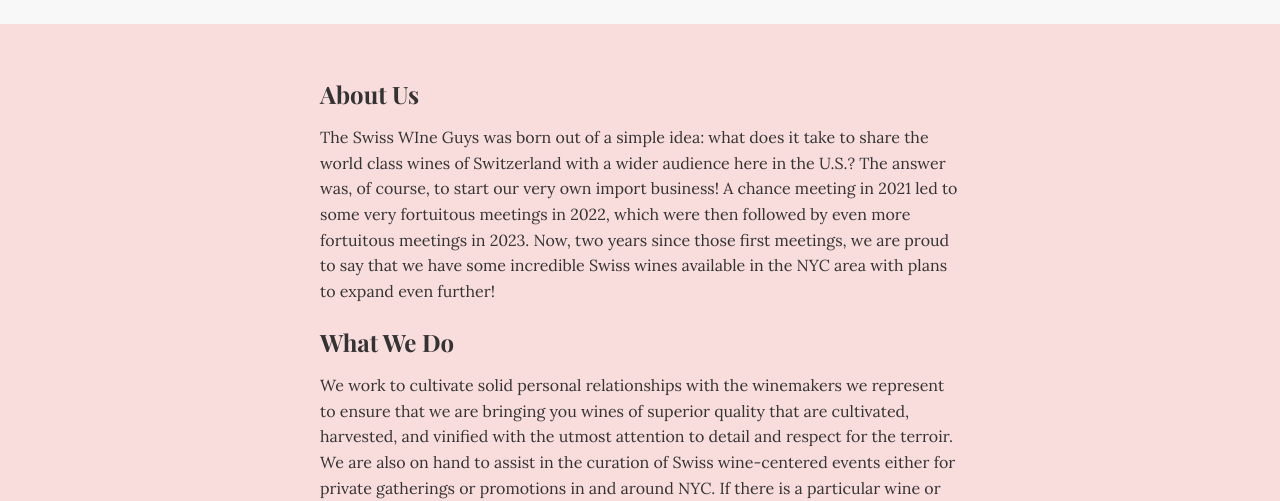
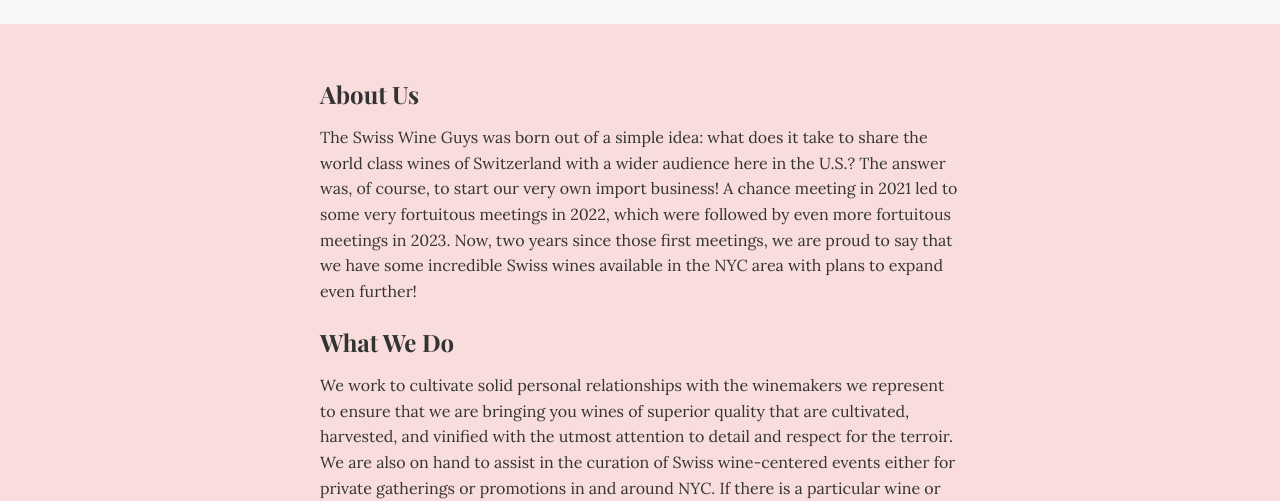
Before and after one commit to swiss-wine-guys/website, a plain HTML site: page index.html in a window 1280 px wide. Shown: the part 678-1179 px from the top of the page. Drawn offline with nearby package versions, Linux system fonts and the light colour scheme.

Commit message:
Update index.html

```diff
--- a/index.html
+++ b/index.html
@@ -107,9 +107,9 @@
 
     <h2>About Us</h2>
     <p>
-      The Swiss WIne Guys was born out of a simple idea: what does it take to share the world class wines of Switzerland with a wider audience here in the U.S.?
+      The Swiss Wine Guys was born out of a simple idea: what does it take to share the world class wines of Switzerland with a wider audience here in the U.S.?
       The answer was, of course, to start our very own import business!
-      A chance meeting in 2021 led to some very fortuitous meetings in 2022, which were then followed by even more fortuitous meetings in 2023.
+      A chance meeting in 2021 led to some very fortuitous meetings in 2022, which were followed by even more fortuitous meetings in 2023.
       Now, two years since those first meetings, we are proud to say that we have some incredible Swiss wines available in the NYC area with plans to expand even further!
     </p>
 
```
